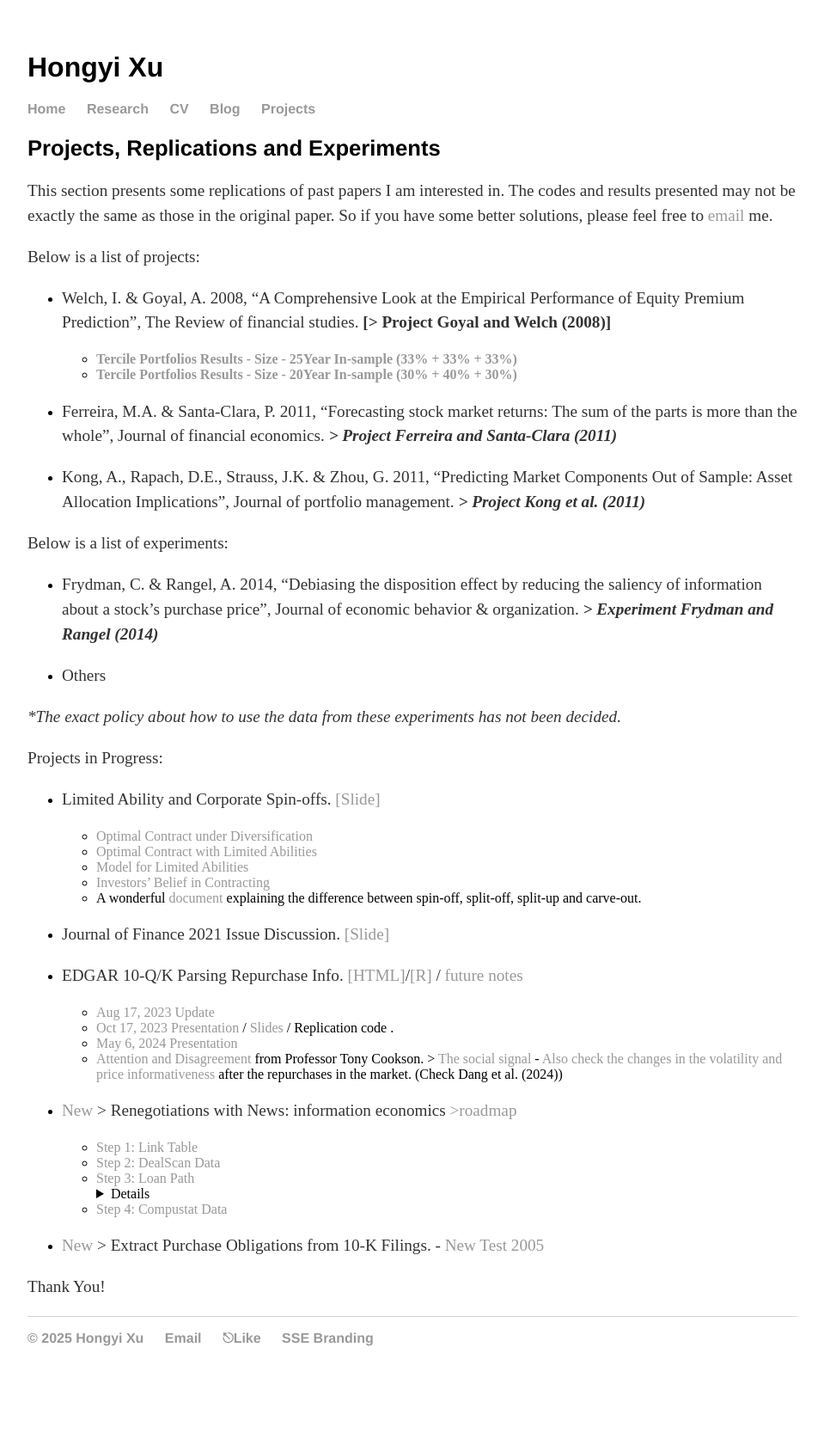
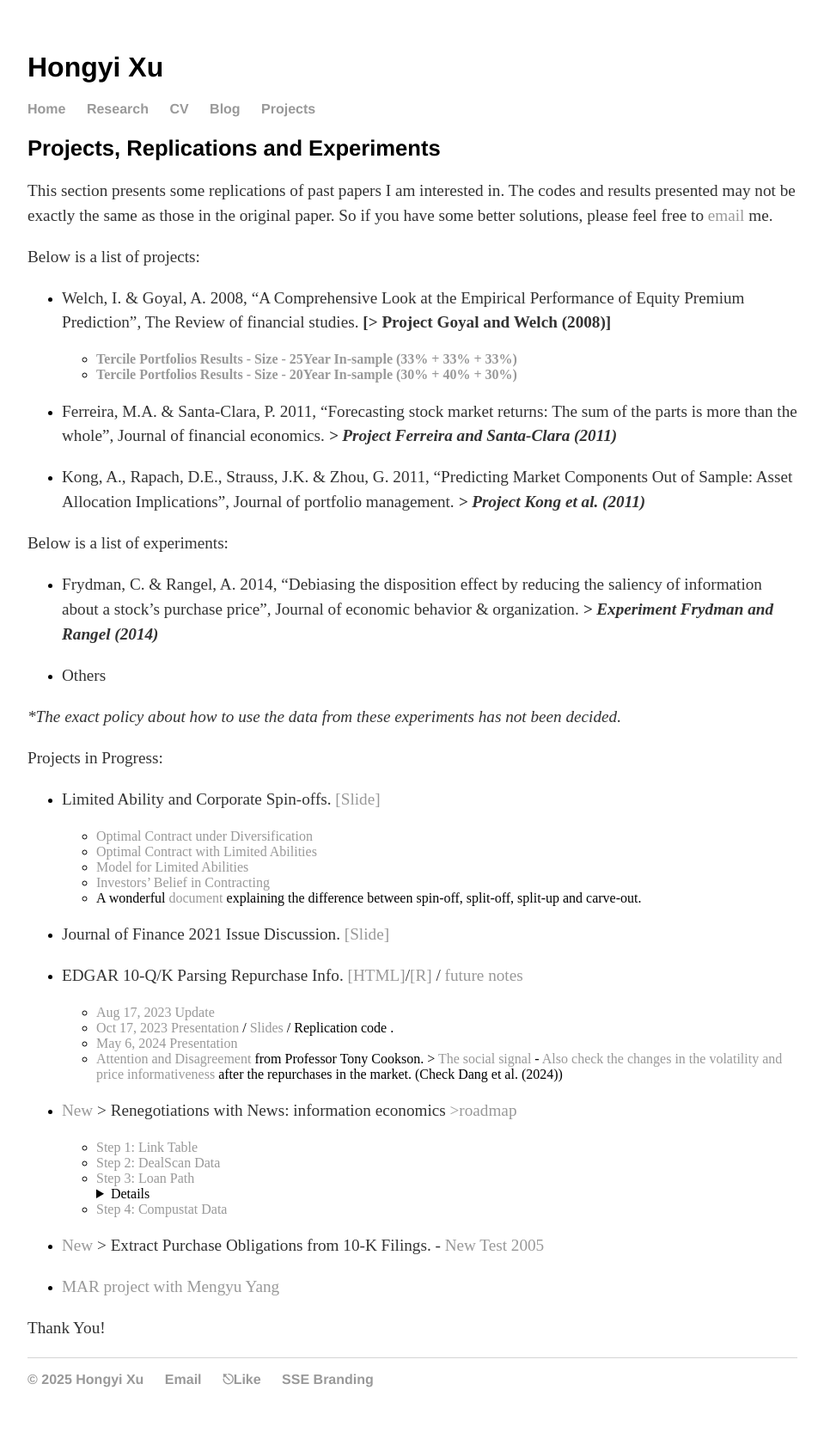
Before and after one commit to hongyileoxu/hongyileoxu.github.io, a Jekyll site: the page built from projects/index.md, in a window 1280 px wide. Shown: the whole page at 86% size, without its empty margins (160-1119 px from the left). Built offline with Jekyll 4.4.1, drawn with Linux system fonts in a browser that asks for light colours; before the commit the page ends 1626 px from its top, so only the background shows below that.

Commit message:
Update index.md

```diff
--- a/projects/index.md
+++ b/projects/index.md
@@ -55,4 +55,6 @@ Projects in Progress:
 -    [New](https://hongyileoxu.github.io/research/Purchase_contract_10Ks/project.html) > Extract Purchase Obligations from 10-K Filings.
     -  [New Test 2005](http://hongyileoxu.github.io/research/Purchase_contract_10Ks/AFA_test_2005.html)
 
+-    [MAR project with Mengyu Yang](http://hongyileoxu.github.io/research/MAR/OnBoard_analysis_hongyi.html)
+
 Thank You!
```
